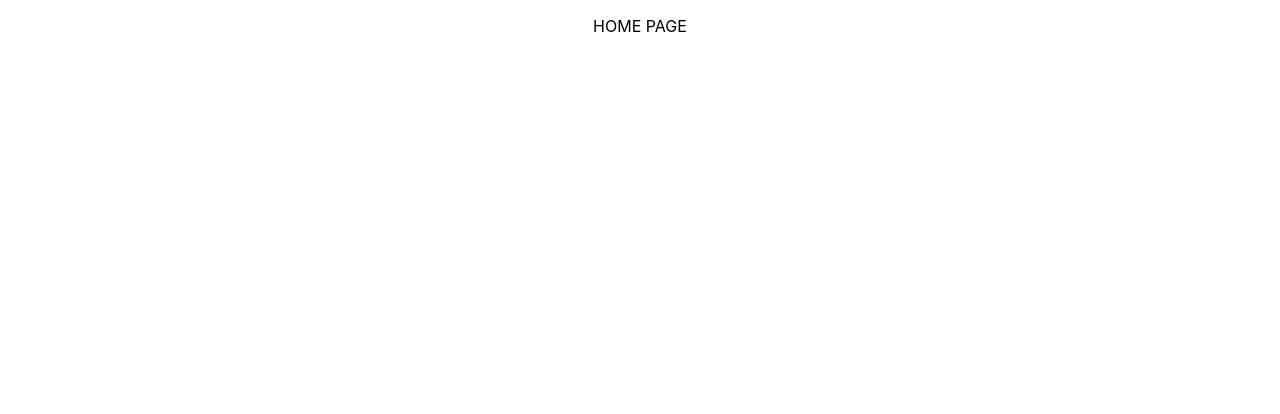
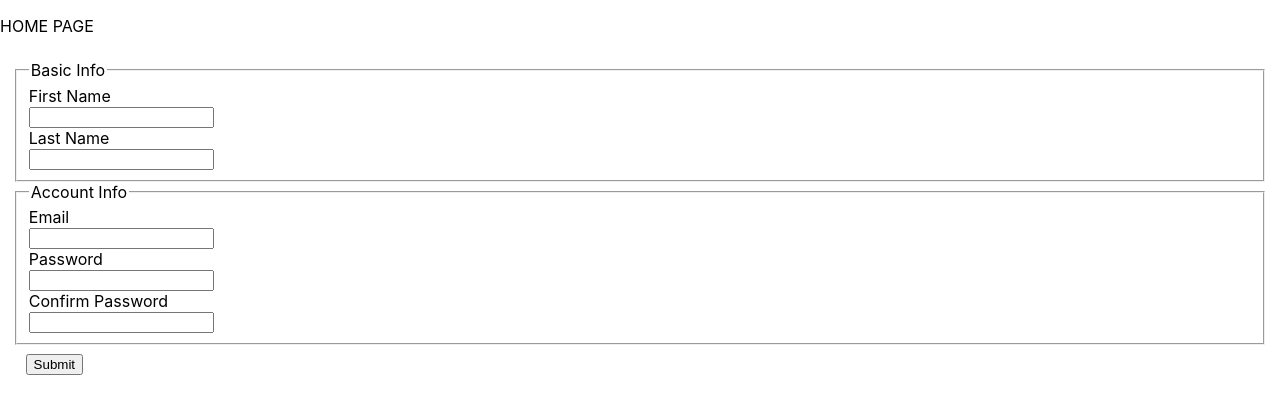
Before and after one commit to iAnisdev/react-basics, a React (Create React App) app: page / in a window 1280 px wide. Shown: the top 414 px of the page. Built offline with nearby package versions, Linux system fonts and the light colour scheme.

Commit message:
Forms Basics

```diff
--- a/src/App.css
+++ b/src/App.css
@@ -1,6 +1,3 @@
-.App {
-  text-align: center;
-}
 
 .App-logo {
   height: 40vmin;
@@ -19,7 +16,7 @@
   display: flex;
   flex-direction: column;
   align-items: center;
-  justify-content: center;
+  justify-content: flex-start;
   font-size: calc(10px + 2vmin);
   color: white;
 }
--- a/src/App.js
+++ b/src/App.js
@@ -1,9 +1,11 @@
 import './App.css';
+import BasicForm from './components/Form';
 
 function App() {
   return (
     <div className="App">
       <p>HOME PAGE</p>
+      <BasicForm />
     </div>
   );
 }
--- a/src/components/Form.js
+++ b/src/components/Form.js
@@ -2,6 +2,81 @@ import { Component } from "react"
 
 class BasicForm extends Component {
 
+    constructor() {
+        super()
+
+        this.state = {
+            userInfo: {
+                fname: '',
+                lname: '',
+                email: '',
+                password: '',
+                cpassword: ''
+            }
+        }
+    }
+
+    handleChange(e) {
+        let name = e.target.name
+        console.log(name)
+        this.setState((state) => {
+            return {
+                userInfo: {
+                    ...state.userInfo,
+                    [name]: e.target.value
+                }
+            }
+        })
+    }
+
+    handleSubmit(e) {
+        e.preventDefault();
+        console.log(this.state.userInfo)
+    }
+
+
+    render() {
+        return (
+            <div>
+                <form onSubmit={this.handleSubmit.bind(this)} style={{ padding: '1vh 1vw' }}>
+                    <fieldset>
+                        <legend>Basic Info</legend>
+                        <div>
+                            <label htmlFor="fname">First Name</label>
+                            <br />
+                            <input name="fname" type="text" value={this.state.userInfo.fname} onChange={(e) => { this.handleChange(e) }} required/>
+                        </div>
+                        <div>
+                            <label htmlFor="lname">Last Name</label>
+                            <br />
+                            <input name="lname" type="text" value={this.state.userInfo.lname} onChange={(e) => { this.handleChange(e) }} required/>
+                        </div>
+                    </fieldset>
+                    <fieldset>
+                        <legend>Account Info</legend>
+                        <div>
+                            <label htmlFor="email">Email</label>
+                            <br />
+                            <input name="email" type="email" value={this.state.userInfo.email} onChange={(e) => { this.handleChange(e) }} required/>
+                        </div>
+                        <div>
+                            <label htmlFor="password">Password</label>
+                            <br />
+                            <input name="password" type="password" value={this.state.userInfo.password} onChange={(e) => { this.handleChange(e) }} required/>
+                        </div>
+                        <div>
+                            <label htmlFor="cpassword">Confirm Password</label>
+                            <br />
+                            <input name="cpassword" type="password" value={this.state.userInfo.cpassword} onChange={(e) => { this.handleChange(e) }} required/>
+                        </div>
+                    </fieldset>
+                    <div style={{ padding: '1vh 1vw' }}>
+                        <button type="submit">Submit</button>
+                    </div>
+                </form>
+            </div>
+        )
+    }
 }
 
 
```
